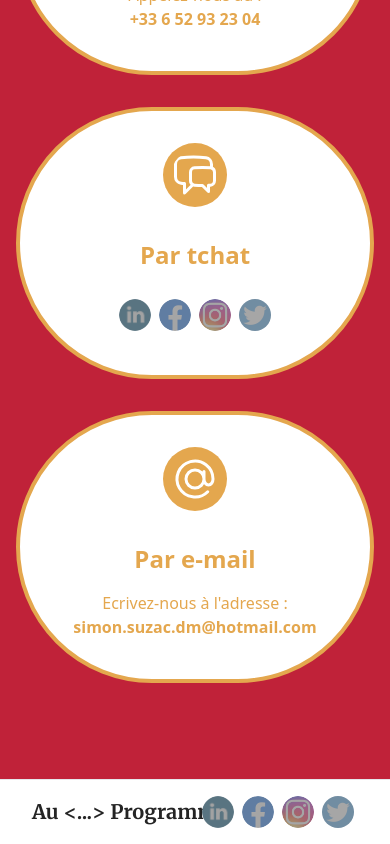
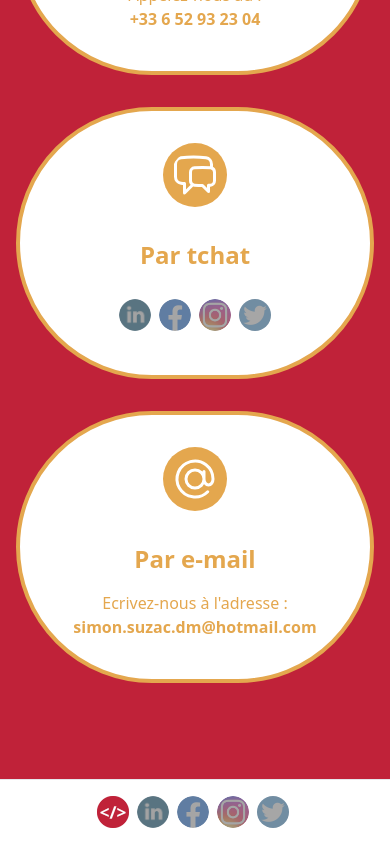
Before and after one commit to sissisix/Au_Programme, a React (Vite) app: page /contact in a window 390 px wide. Shown: the part 505-1349 px from the top of the page. Built offline with nearby package versions, Linux system fonts and the light colour scheme.

Commit message:
Titre accueil block 2 plus petit en mobile + réparation du footer

```diff
--- a/src/components/footer/Footer.jsx
+++ b/src/components/footer/Footer.jsx
@@ -1,6 +1,6 @@
 import React from "react";
 import { NavLink } from 'react-router-dom';
-import './footer.css';
+import './Footer.css';
 import SocialButtons from "../socialButton/SocialButtons";
 
 
@@ -11,17 +11,18 @@ const Footer = () => {
     return (
         <div className="width-full bg-lightGray border-t border-solid">
             <div className="mx-auto max-w-7xl px-8 md:px-28 lg:px-44">
-                <div className="relative flex h-16 items-center justify-center text-lightBlack">
-                    <div className="absolute inset-y-0 left-0 flex items-center">
+                <div className=" space-x-1 relative flex h-16 items-center justify-center text-lightBlack">
+                    <div className="relative flex h-fit left-0 sm:w-1/2 sm:mb-0  items-start justify-start">
                         <NavLink
                             key="Accueil"
                             to="/"
                         >
-                            <h1 className="text-xl font-bold h-auto w-auto font-title">{title}</h1>
+                            <h1 className="hidden sm:block text-xl font-bold h-auto w-auto font-title">{title}</h1>
+                            <img className="sm:hidden w-8" src="/icn_logo.png"/>
                         </NavLink>
 
                     </div>
-                    <div className="absolute flex inset-y-0 right-0 items-center">
+                    <div className="relative flex flex-col right-0 md:w-1/2 justify-end items-end">
                         <SocialButtons/>
                     </div>
                 </div>
--- a/src/pages/1_accueil/Block_2.jsx
+++ b/src/pages/1_accueil/Block_2.jsx
@@ -5,7 +5,7 @@ const Block_2 = () => {
   return (
     <div className="h-fit py-16 bg-lightGray">
       <div className="relative flex flex-col mb-5 items-center justify-center text-center">
-        <h2 className="mb-8 text-3xl sm:text-4xl md:text-4xl lg:text-5xl font-bold text-redder">Un accompagnement<br />personnalisé à vos besoins !</h2>
+        <h2 className="mb-8 text-2xl sm:text-4xl md:text-4xl lg:text-5xl font-bold text-redder">Un accompagnement<br />personnalisé à vos besoins !</h2>
       </div>
       <div className="relative flex flex-col md:flex-row items-center justify-center mb-10">
         <div className="relative flex h-fit left-0 md:w-1/2 md:mb-0 mb-8 items-center justify-center md:items-end md:justify-end">
```
